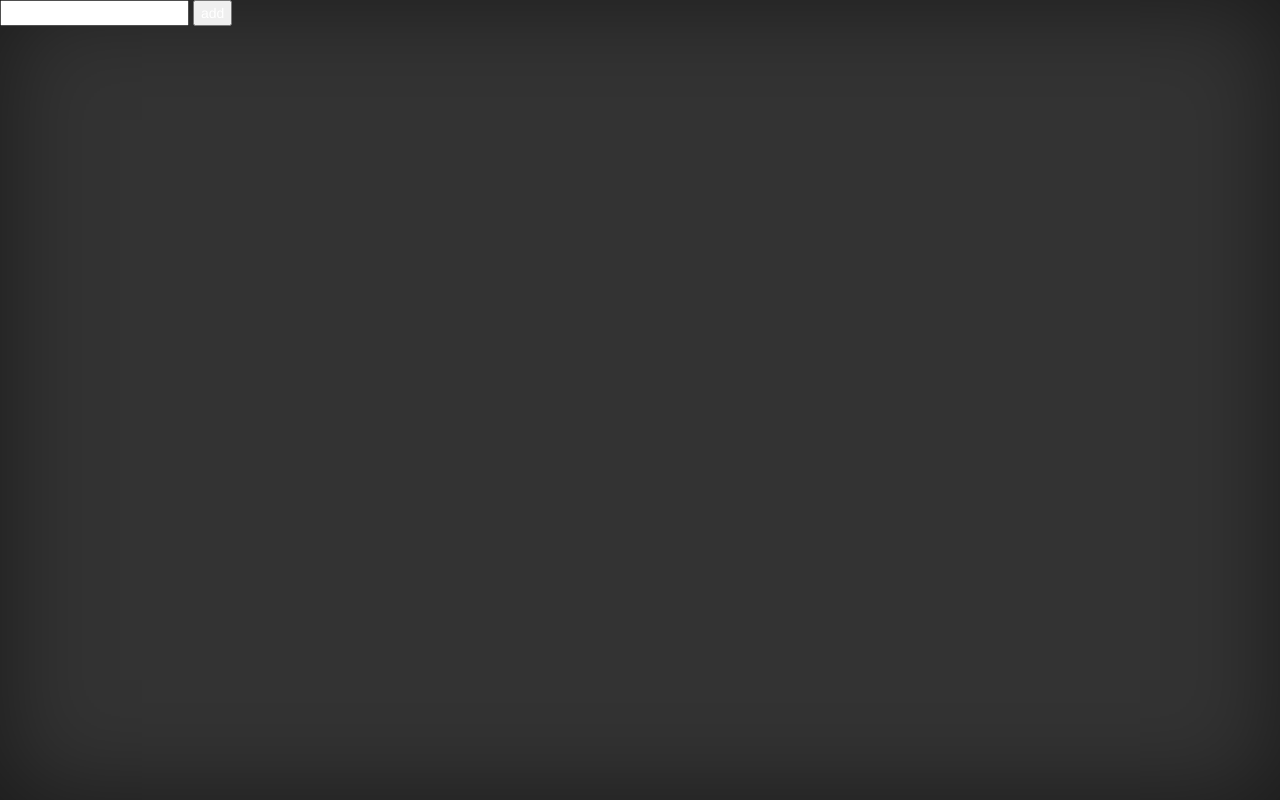
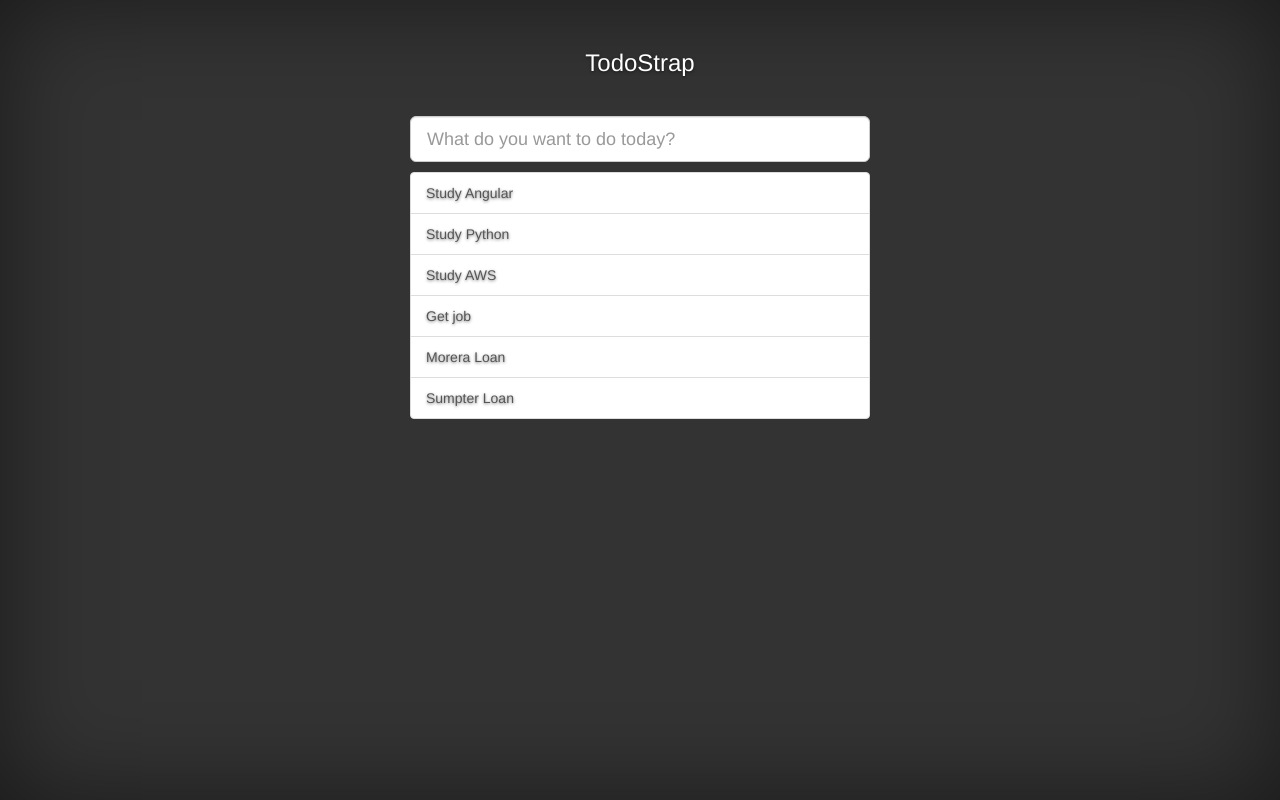
Before and after one commit to dsinkey/Angular-with-Bootstrap, a website: page src/index.html in a window 1280 px wide. Drawn offline with nearby package versions, Linux system fonts and the light colour scheme; some packages are replaced by stand-ins of ours.

Commit message:
last commit

```diff
--- a/bower.json
+++ b/bower.json
@@ -24,7 +24,7 @@
   "dependencies": {
     "angular": "~1.2.6",
     "angular-animate": "~1.2.6",
-    "bootstrap": "~3.0.3",
+    "bootstrap": "~3.0.0",
     "less": "~1.5.1",
     "animate.css": "~3.0.0",
     "modernizr": "~2.7.2"
--- a/src/index.html
+++ b/src/index.html
@@ -11,12 +11,25 @@
     <script src="bower_components/modernizr/modernizr.js"></script>
 </head>
 <body ng-app="myApp">
-  <div ng-controller="ngAnimateCtrl">
-    <input ng-model="inputText" />
-    <button ng-click="addItem()">add</button>
-    <div class="item" ng-repeat="item in items | active">
-      <input type="checkbox" ng-model="item.completed"/>&nbsp;
-      <span ng-bind="item.text"></span>
+  <div class="cover-container">
+
+    <div class="masthead clearfix">
+      <div class="inner text-center">
+        <h3 class="masterhead-brand">TodoStrap</h3>
+      </div>
+    </div>
+
+    <div class="inner cover">
+      <div ng-controller="NgAnimateCtrl">
+      <form role="form">
+        <input ng-model="inputText" type="text" class="input-lg form-control" placeholder="What do you want to do today?" autofocus ng-keyup="addItem($event)">
+      </form>
+
+        <div class="list-group" style="padding: 0px; margin-top: 10px;">
+          <a href="javascript:void(0);" class="list-group-item item" ng-repeat="item in items | active" ng-click="item.completed = !item.completed">
+            <span ng-bind="item.text"></span>
+          </a>
+        </div>
     </div>
   </div>
 
--- a/src/js/controllers.js
+++ b/src/js/controllers.js
@@ -2,8 +2,12 @@
 angular.module('myApp.controllers', ['myApp.filters'])
   .controller('NgAnimateCtrl', ['$scope', function ($scope) {
     $scope.items = [
-      { text: "call mum", completed: false },
-      { text: "do laundry", completed: false }
+      { text: "Study Angular", completed: false },
+      { text: "Study Python", completed: false },
+      { text: "Study AWS", completed: false },
+      { text: "Get job", completed: false },
+      { text: "Morera Loan", completed: false },
+      { text: "Sumpter Loan", completed: false }
     ];
 
     $scope.inputText = "";
```
Also changed, not shown: 1 other file.
